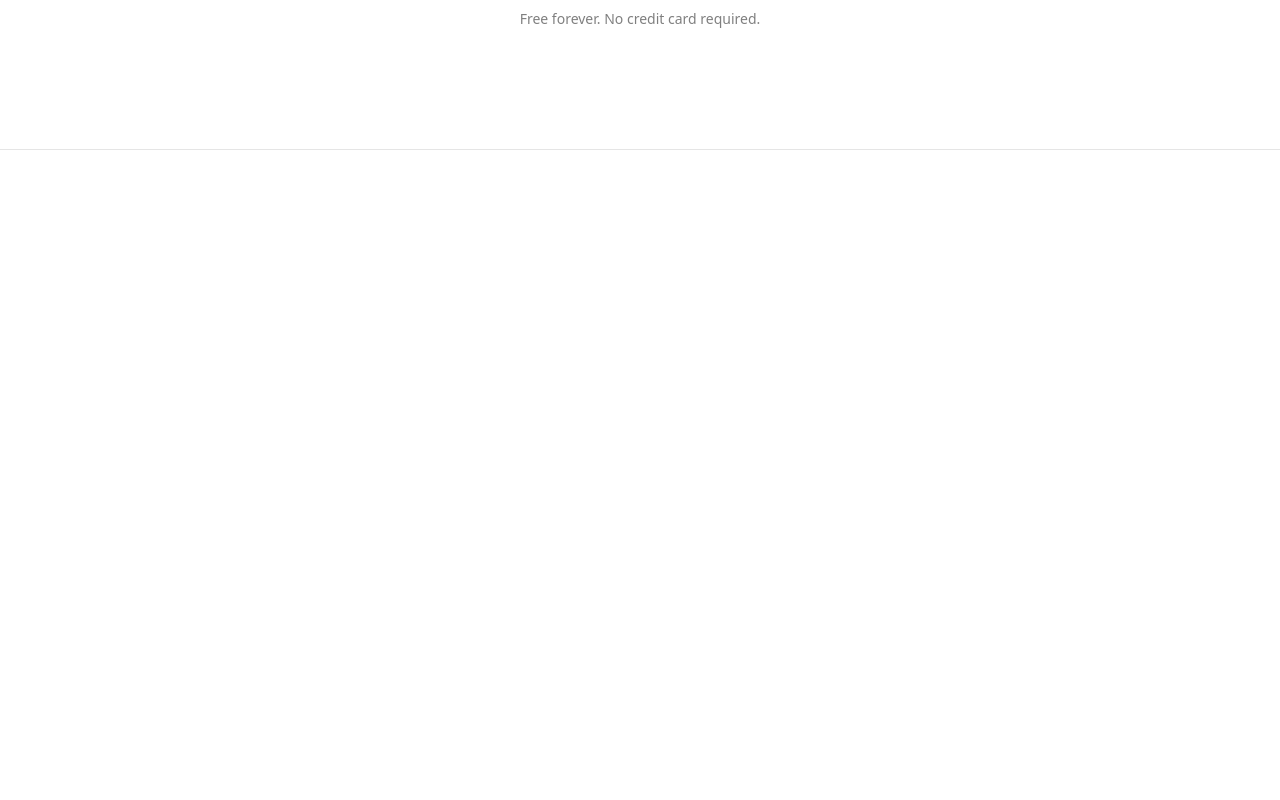
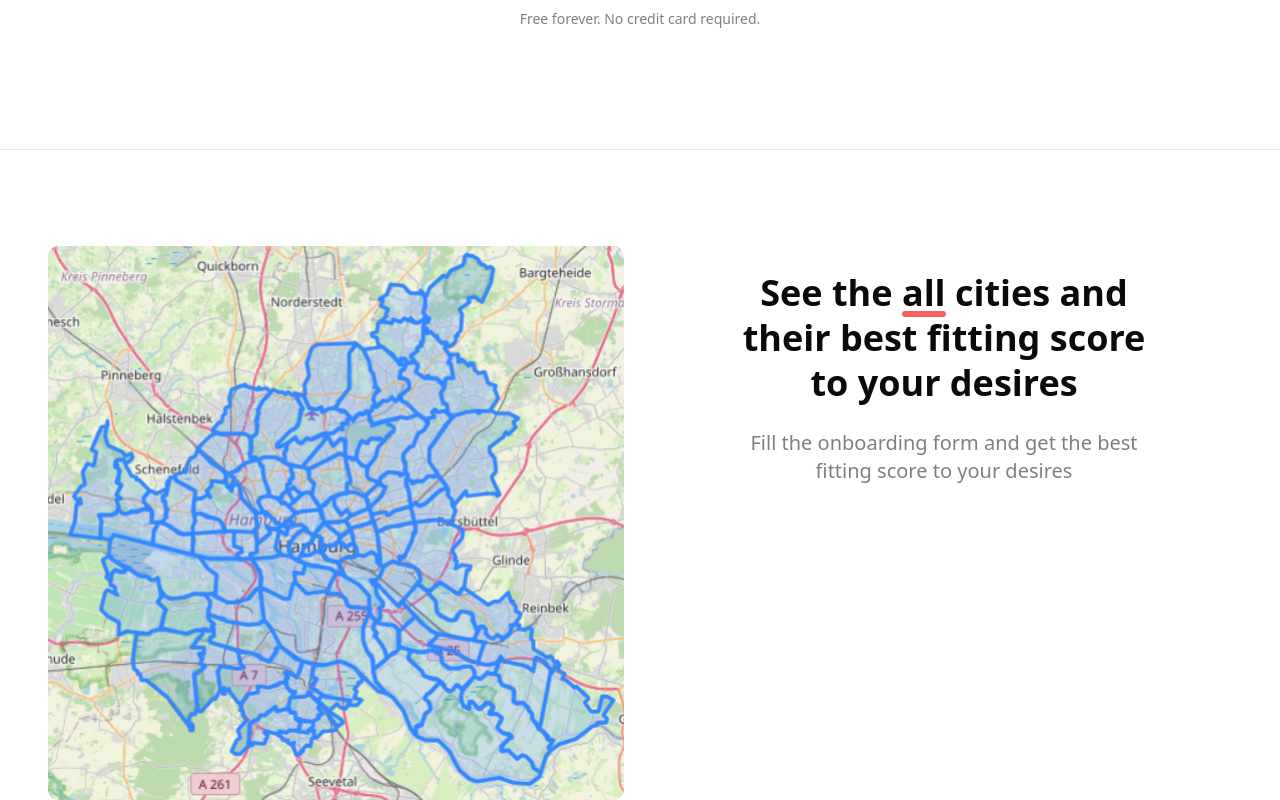
Before and after one commit to davidzus/travelsafe24-frontend, a Next.js app: page / in a window 1280 px wide. Shown: the part 482-1282 px from the top of the page. Before the commit the page ends 800 px from the top, so only its background shows below. Built offline with nearby package versions, Linux system fonts and the light colour scheme.

Commit message:
feat: Add simple features page

```diff
--- a/app/page.tsx
+++ b/app/page.tsx
@@ -1,5 +1,6 @@
 import { Separator } from "@/components/ui/separator";
 import Hero from "@/components/Hero";
+import Features from "@/components/Features";
 
 export default function Home() {
   return (
@@ -8,6 +9,8 @@ export default function Home() {
       <Hero />
       <div className="h-24"></div>
       <Separator />
+      <div className="h-24"></div>
+      <Features />
     </>
   );
 }
--- /dev/null
+++ b/components/Features.tsx
@@ -0,0 +1,40 @@
+import Image from "next/image";
+import {
+  Card,
+  CardDescription,
+  CardHeader,
+  CardTitle,
+} from "@/components/ui/card";
+import UnderlinedText from "@/components/UnderlinedText";
+
+export default function Features() {
+  return (
+    <section className="max-w-7xl mx-auto grid grid-cols-1 md:grid-cols-2 px-4 md:px-8">
+      <div className="w-full flex justify-center items-center rounded-lg">
+        <Image
+          src="/hero.png"
+          alt="Hero Image"
+          width={575}
+          height={575}
+          className="rounded-lg w-sm lg:w-xl object-cover"
+        />
+      </div>
+      <div>
+        <Card className="border-none shadow-none">
+          <CardHeader>
+            <CardTitle>
+              <h1 className="max-w-md mx-auto text-4xl font-bold text-center leading-tight">
+                See the <UnderlinedText>all</UnderlinedText> cities and their
+                best fitting score to your desires
+              </h1>
+            </CardTitle>
+            <CardDescription className="max-w-md mx-auto text-muted-foreground text-center text-xl mt-4">
+              Fill the onboarding form and get the best fitting score to your
+              desires
+            </CardDescription>
+          </CardHeader>
+        </Card>
+      </div>
+    </section>
+  );
+}
```
